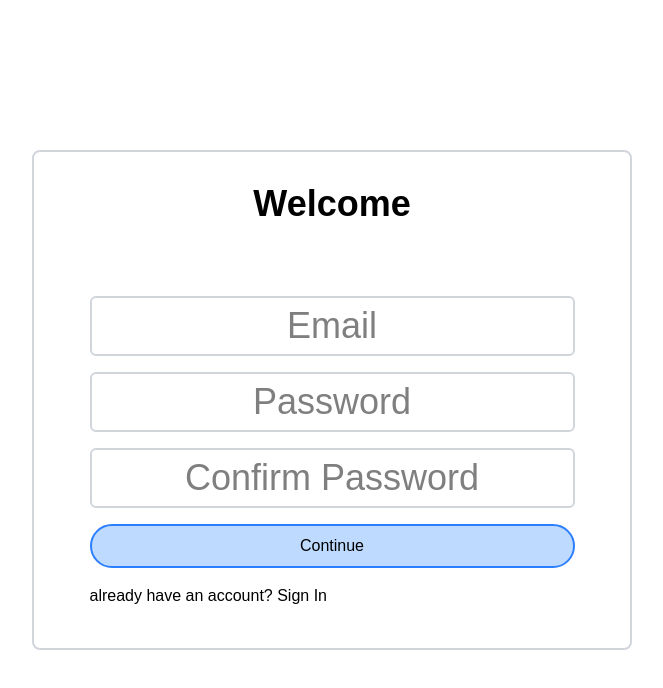
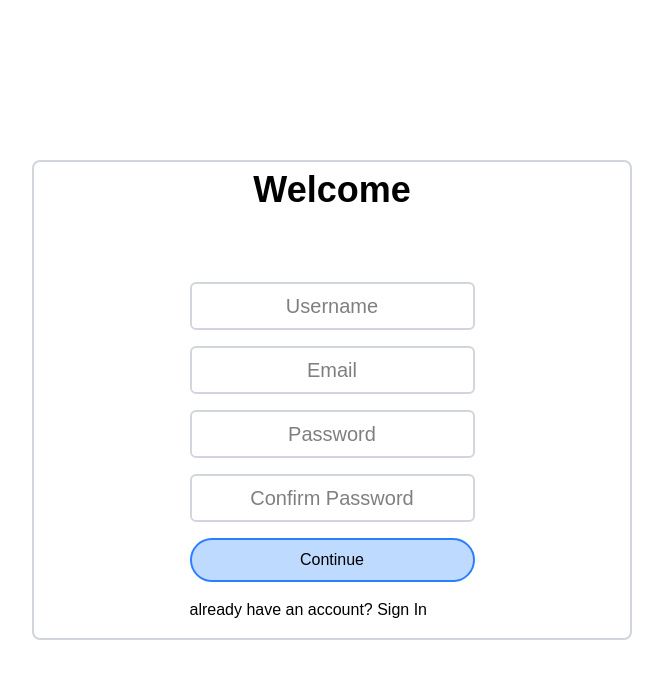
Before and after one commit to Dnyanesh6/round_table_frontend, a Next.js app: page /signup in a window 1280 px wide. Shown: the top 688 px of the page, without its empty margins (308-971 px from the left). Built offline with nearby package versions, Linux system fonts and the light colour scheme.

Commit message:
Update redirection in Home component to point to signup page; enhance SignUp component with username input and form handling

```diff
--- a/src/app/page.tsx
+++ b/src/app/page.tsx
@@ -1,6 +1,6 @@
 import { redirect } from "next/navigation";
 
 export default function Home() {
-  // Immediately redirect to the signin page
-  redirect("/signin");
+  // Immediately redirect to the signup page
+  redirect("/signup");
 }
--- a/src/app/signin/page.tsx
+++ b/src/app/signin/page.tsx
@@ -15,6 +15,7 @@ import React, { useEffect } from "react";
                         {/* // Email Sign Up Form */}
                         <div>
                             <form className='flex flex-col gap-4 py-4 pb-6'>
+                                <input type="text" placeholder='username' className='text-xl sm:text-3xl md:text-4xl text-center p-2 border border-2 border-gray-300 rounded-md' />
                                 <input type="email" placeholder='Email' className='text-xl sm:text-3xl md:text-4xl text-center p-2 border border-2 border-gray-300 rounded-md' />
                                 <input type="password" placeholder='Password' className='text-xl sm:text-3xl md:text-4xl text-center p-2 border border-2 border-gray-300 rounded-md' />
                                 <button type="submit" className='p-2 border border-2 border-blue-500 bg-blue-200 rounded-full'>Continue</button>
--- a/src/app/signup/page.tsx
+++ b/src/app/signup/page.tsx
@@ -1,13 +1,34 @@
 "use client"
 import axios from 'axios';
-import { useRouter } from 'next/navigation';
+
+import React,{useState} from 'react';
 export default function SignUp(){
 
     // const router = useRouter();
+    const [user, setUser] = useState({
+        username: '',
+        email: '',
+        password: '',
+        confirmPassword: ''
+    });
+
+
+    const handleChange = (e: React.ChangeEvent<HTMLInputElement>) =>{
+        setUser({
+            ...user,
+            [e.target.name]: e.target.value
+        })
+    }
+
+    const handleSubmit = (e: React.MouseEvent<HTMLButtonElement,MouseEvent>) => {
+        e.preventDefault();
+        console.log(user);
+        // Add form submission logic here
+    }
 
     return(
         <div className='bg-white h-screen w-screen text-black flex justify-center items-center px-4'>
-            <div className='flex flex-col justify-center items-center  border-2 border-gray-300 p-6 w-full sm:w-[400px] md:w-[500px] lg:w-[600px] rounded-lg gap-6'>
+            <div className='flex flex-col justify-center items-center  border-2 border-gray-300 w-full sm:w-[400px] md:w-[500px] lg:w-[600px] rounded-lg gap-6'>
                 <div className='text-2xl pt-2 sm:text-3xl md:text-4xl text-center font-bold mb-8 text-left'>
                     Welcome
                 </div>
@@ -15,11 +36,41 @@ export default function SignUp(){
                     {/* // Email Sign In Form */}
                     <div>
                         <form className='flex flex-col py-4  gap-4'>
-                            <input type="email" placeholder='Email' className='text-2xl sm:text-3xl md:text-4xl text-center p-2 border border-2 border-gray-300 rounded-md' />
-                            <input type="password" placeholder='Password' className='text-2xl sm:text-3xl md:text-4xl text-center p-2 border border-2 border-gray-300 rounded-md' />
-                            <input type="password" placeholder='Confirm Password' className='text-2xl sm:text-3xl md:text-4xl text-center p-2 border border-2 border-gray-300 rounded-md' />
-                            <button type="submit" className='p-2 border border-2 border-blue-500 bg-blue-200 rounded-full'>Continue</button>
 
+                            <input
+                            type="text"
+                            onChange={handleChange}
+                            name='username'
+                            placeholder='Username'
+                            className='text-l sm:text-3xl md:text-xl text-center p-2 border border-2 border-gray-300 rounded-md' />
+
+                            <input
+                            type="email"
+                            name='email'
+                            onChange={handleChange}
+                            placeholder='Email'
+                            className='text-l sm:text-3xl md:text-xl text-center p-2 border border-2 border-gray-300 rounded-md' />
+
+                            <input
+                            type="password"
+                            name='password'
+                            onChange={handleChange}
+                            placeholder='Password'
+                            className='text-l sm:text-3xl md:text-xl text-center p-2 border border-2 border-gray-300 rounded-md' />
+
+                            <input
+                            type="password"
+                            name='confirmPassword'
+                            onChange={handleChange}
+                            placeholder='Confirm Password'
+                            className='text-l sm:text-3xl md:text-xl  text-center p-2 border border-2 border-gray-300 rounded-md' />
+
+                            <button
+                            type="submit"
+                            onClick={handleSubmit}
+                            className='p-2 border border-2 border-blue-500 bg-blue-200 rounded-full'>
+                                Continue
+                            </button>
                             <a href="/signin">already have an account? Sign In</a>
                         </form>
                     </div>
```
